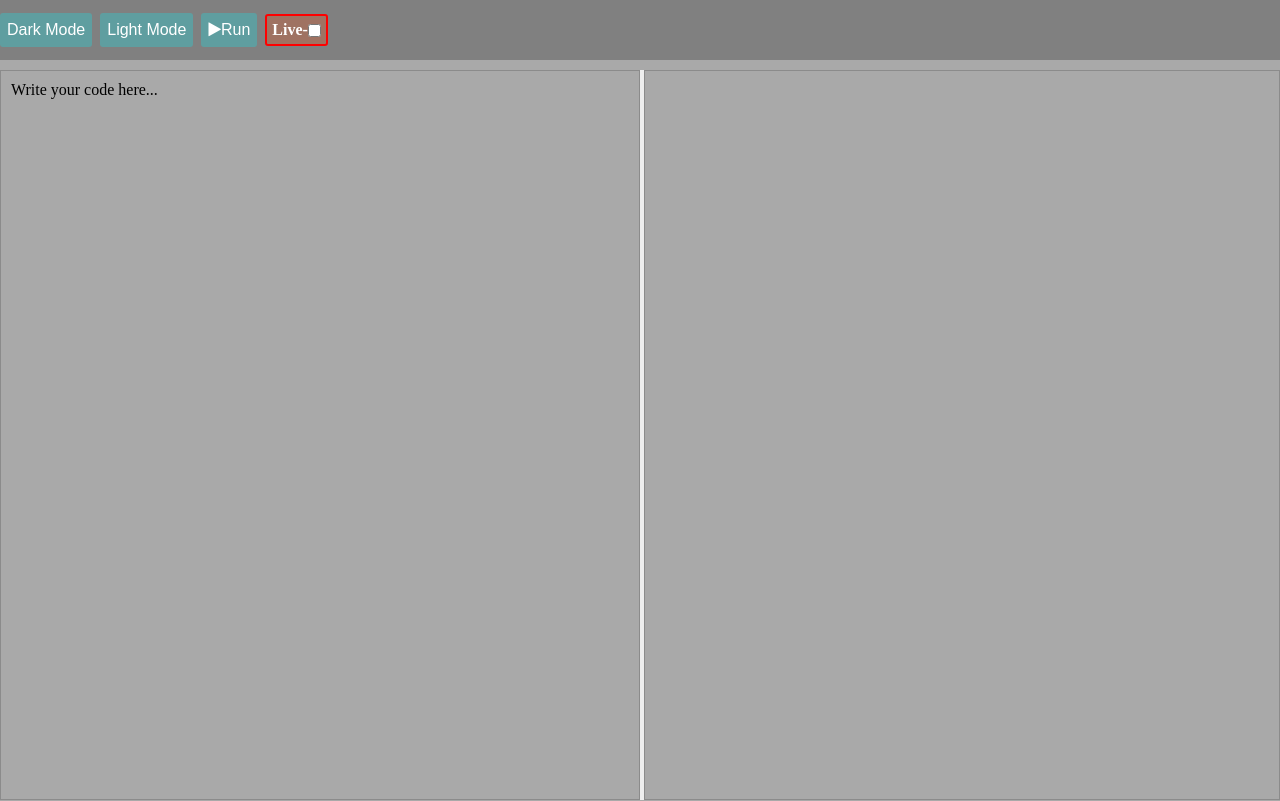
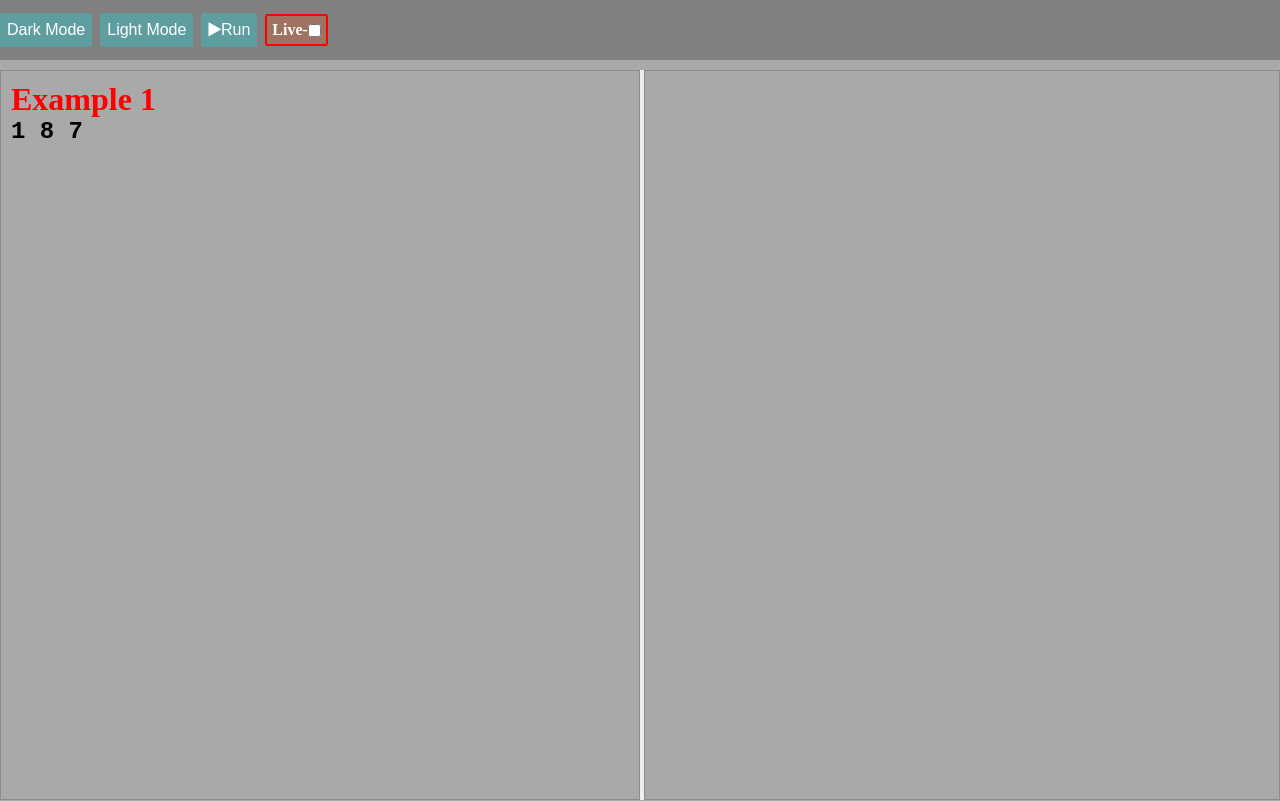
Before and after one commit to la-ser/code, a plain HTML site: page programs/codeEditor_v1.html in a window 1280 px wide. Drawn offline with Linux system fonts and the light colour scheme.

Commit message:
Update codeEditor_v1.html

```diff
--- a/programs/codeEditor_v1.html
+++ b/programs/codeEditor_v1.html
@@ -24,7 +24,8 @@
     <div class="container">
         <div class="left">
             <div class="editor" contenteditable="">
-                Write your code here...
+               <h1 style="color: red;">Example 1</h1>
+               <h2 style="font-family: monospace;">1 8 7</h2>
             </div>
         </div>
         <div class="bar" title="drag me"></div>
```
